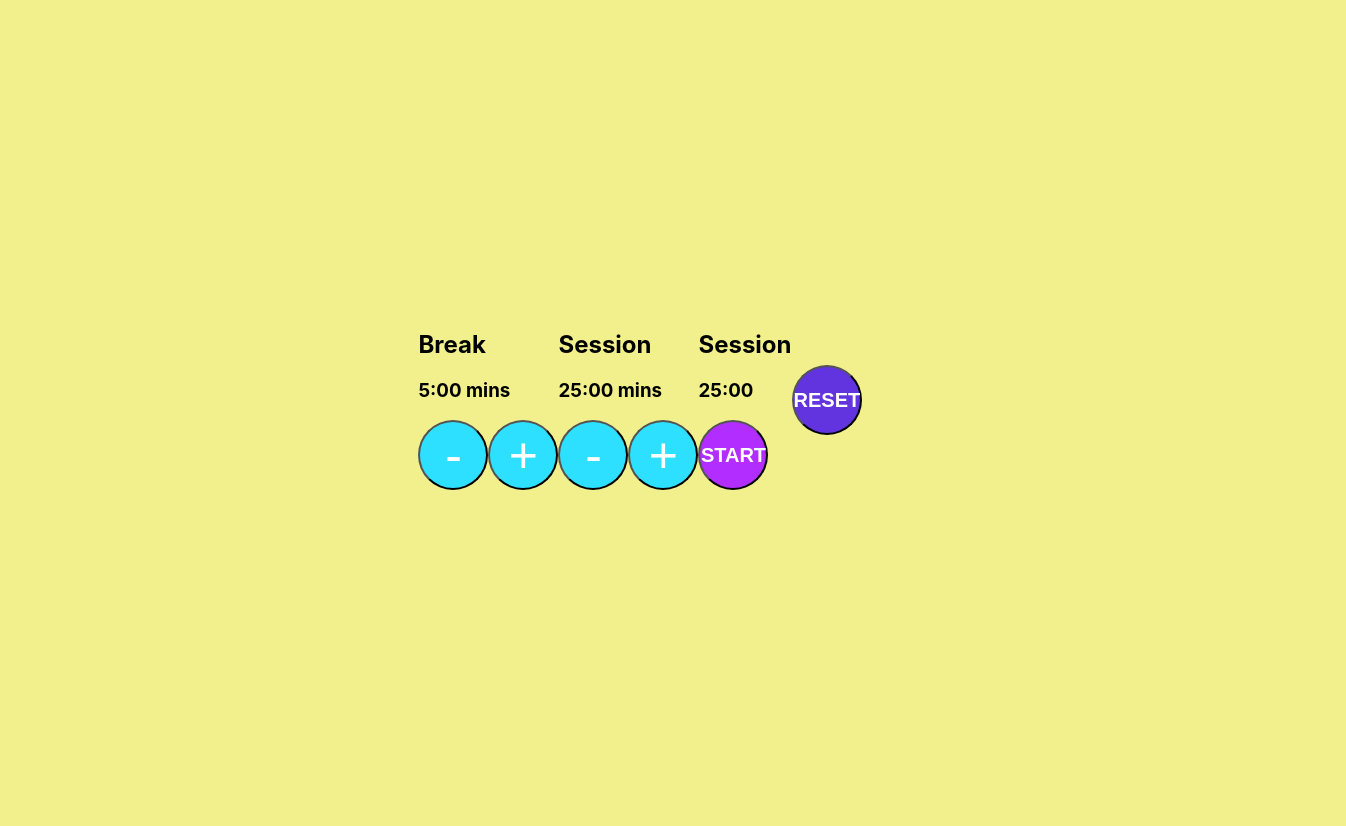
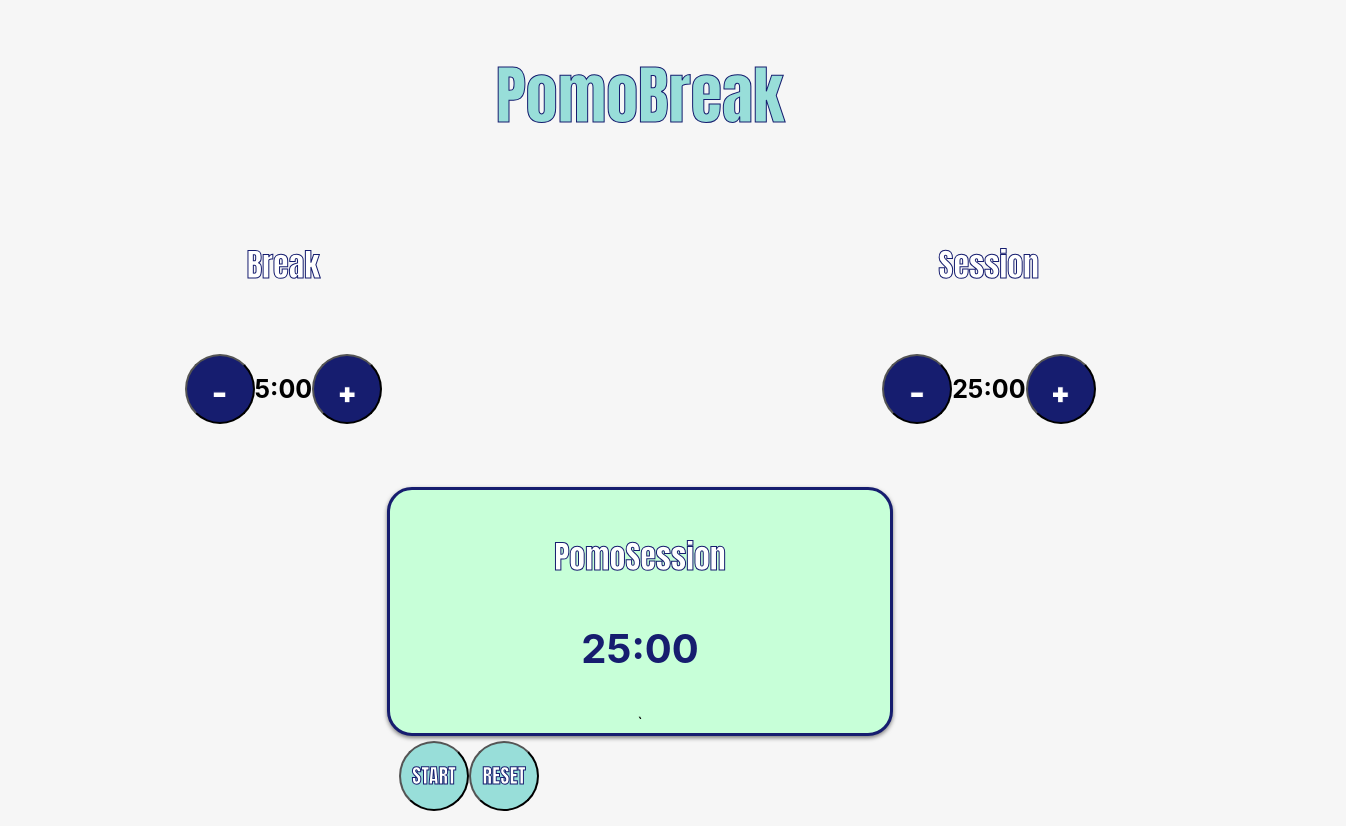
Before and after one commit to victoriadealba/Pomobreak, a React (Create React App) app in the folder client/: page / in a window 1280 px wide. Shown: the whole page, 1346 px wide, since content can reach past the window. Before the commit the page ends 800 px from the top, so only its background shows below. Built offline with nearby package versions, Linux system fonts and the light colour scheme.

Commit message:
Updated UI with better spacing and color pallette

```diff
--- a/client/src/App.css
+++ b/client/src/App.css
@@ -1,28 +1,83 @@
 body {
-  background-color: #f1f08d;
+  background-color:#F6F6F6;
 }
 
+main{
+  display: flex;
+  flex-direction: column;
+  height: 90vh;
+  justify-content: center;
+  align-items: center;
+}
+h2{
+  padding-top:100px;
+  font-size: 4rem;
+  color: #98DED9;
+  -webkit-text-stroke: 1px #161D6F;
+   font-family: Impact, fantasy;
+ }
+ h4{
+   text-align: center;
+   font-size: 2rem;
+   color:white ;
+   -webkit-text-stroke: 1px #161D6F;
+   font-family: Impact, fantasy;
 
-.timecontainer{
-  width: 100vw;
-  height: 100vh;
-  margin: 0;
-  padding: 0;
+
+ }
+ h3{
+   font-size: 40px;
+   color: #161D6F;
+
+ }
+ h5{
+   font-size: 25px;
+
+ }
+
+.intervals{
   display: flex;
+  margin: 0 250px;
+  padding-top: 0.05%;
   align-items: center;
-  justify-content: center;
+}
+.interval-container{
+
+  display:flex;
+  margin:1px;
+
+
 }
 
+.timer-container{
+  border: 3px solid #161D6F;
+  background-color:  #C7FFD8;
+  margin-top: 40px;
+  border-radius: 25px;
+  width: 500px;
+  text-align: center;
+  box-shadow: 0 2px 4px rgba(0,0,0,0.50);
+}
+.timer-button-pos{
+  text-align: center;
+  display:flex;
+  flex-direction:row;
+  width:300px;
+  height:80px;
+  padding: 5px 12px;
+}
 
 
 .ui.button{
   width: 70px;
   height: 70px;
   padding: 0;
-  background:rgb(98, 52, 223);
+  background:#98DED9;
   color: rgb(255, 255, 255);
   border-radius: 35px;
   font-size: 20px;
+  -webkit-text-stroke: 1px #161D6F;
+  font-family: Impact, fantasy;
   font-weight: 700;
   line-height: 50px;
   text-transform: uppercase;
@@ -31,11 +86,13 @@ body {
   width: 70px;
   height: 70px;
   padding: 0;
-  background:rgb(178, 45, 255);
+  background:#98DED9;
   color: rgb(255, 255, 255);
   border-radius: 35px;
   font-size: 20px;
   font-weight: 700;
+  -webkit-text-stroke: 1px #161D6F;
+  font-family: Impact, fantasy;
   line-height: 50px;
   text-transform: uppercase;
 }
@@ -44,8 +101,8 @@ body {
 .ui.button.plus {
   width: 70px;
   height: 70px;
-  padding: 0;
-  background:rgb(46, 224, 255);
+  padding:0;
+  background:#161D6F;
   color: rgb(255, 255, 255);
   border-radius: 35px;
   font-size: 50px;
--- a/client/src/App.js
+++ b/client/src/App.js
@@ -10,7 +10,7 @@ function App () {
   const [sessionLength, setSessionLength] = useState(1500)
   const [intervalLength, setIntervalLength] = useState(null);
   const [timeLeft, setTimeLeft] = useState(sessionLength);
-  const [currIntervalType, setCurrIntervalType] = useState('Session');    //For Session or Break, start in session
+  const [currIntervalType, setCurrIntervalType] = useState('PomoSession');    //For Session or Break, start in session
 
   //Formatting Clock Display from ss to hr:mm:ss
   const clockFormat = (seconds) => {
@@ -69,6 +69,8 @@ function App () {
   //Timer implementation, combine session and break
   //Timer starts if the intervallength is not null
   const timerStarted = intervalLength != null;
+ //Handle Reset Button
+  //Handle Reset Button
 
   const clickStartStop = () => {
       if(timerStarted) {
@@ -97,15 +99,15 @@ function App () {
                   //If session:
                       //Switch to break
                           //setTimeLeft to breakLength
-                  if(currIntervalType === 'Session') {
-                      setCurrIntervalType('Break');
+                  if(currIntervalType === 'PomoSession') {
+                      setCurrIntervalType('PomoBreak');
                       setTimeLeft(breakLength);
                   }
                   //Switch to break:
                       //Switch to session
                           //setTimeLeft to sessionLength
-                  else if(currIntervalType === 'Break') {
-                      setCurrIntervalType('Session');
+                  else if(currIntervalType === 'PomoBreak') {
+                      setCurrIntervalType('PomoSession');
                       setTimeLeft(sessionLength);
                   }
               })
@@ -114,24 +116,24 @@ function App () {
       }
   }
 
-  //Handle Reset Button
   const clickReset = () => {
     //TODO
     //set intervalLength to null
     //reset session length to 25 minutes,=
     //reset break length to 5 minutes
     //reset timer to 25 minutes (initial values)
-
     clearInterval(intervalLength);
     setIntervalLength(null);
-    setCurrIntervalType('Session');
+    setCurrIntervalType('PomoSession');
     setSessionLength(60 * 25);
     setBreakLength(60 * 5);
     setTimeLeft(60 * 25);
   }
 
-  return <div className='App'>
-    <div className = 'timecontainer'>
+  return (
+    <main>
+      <h2>PomoBreak</h2>
+      <section className='interval-container'>
       <BreakInterval
       breakLength={breakLength}
       reduceBreakOneMinute={reduceBreakOneMinute}
@@ -144,6 +146,7 @@ function App () {
       increaseSessionOneMinute={increaseSessionOneMinute}
       clockFormat={clockFormat} />
 
+      </section>
       <Timer
    sessionLength={sessionLength}
    breakLength={breakLength}
@@ -152,11 +155,16 @@ function App () {
    timeLeft={timeLeft}
    startButtonLabel={timerStarted? 'Stop' : 'Start'}
    clockFormat={clockFormat}
+   clickReset={clickReset}
     />
-   <button class = "ui button" id="reset-button" onClick={clickReset}>Reset</button>
 
-    </div>
-  </div>
+
+
+
+
+
+    </main>
+  );
 
 }
 
--- a/client/src/components/BreakInterval.js
+++ b/client/src/components/BreakInterval.js
@@ -9,15 +9,19 @@ const Breakinterval = (props) => {
   } = props;
 
   return (
-    <div>
-      <h2 id="break-label">Break</h2>
-      <h3 id='break-length'>{clockFormat(breakLength)} mins</h3>
-      <div className='row'>
+    <section>
+      <h4>Break</h4>
+         <section class = 'intervals'>
       <button class = "ui button plus" id='break-reduce' onClick={reduceBreakOneMinute}>-</button>
+      <h5 id='break-length'>{clockFormat(breakLength)} </h5>
       <button  class= "ui button plus" id='break-increase' onClick={increaseBreakOneMinute}>+</button>
-      </div>
+      </section>
+    </section>
 
-    </div>
+
+
+
+
   )
 };
 
--- a/client/src/components/SessionInterval.js
+++ b/client/src/components/SessionInterval.js
@@ -10,13 +10,19 @@ const Sessioninterval = (props) => {
 
 
   return (
-    <div>
-      <h2 id="session-label">Session</h2>
-      <h3 id='session-length'>{clockFormat(sessionLength)} mins</h3>
+    <section>
+      <h4>Session</h4>
+       <section class = 'intervals'>
 
       <button class = "ui button plus" id='session-reduce' onClick={reduceSessionOneMinute}>-</button>
+      <h5 id='session-length'>{clockFormat(sessionLength)} </h5>
       <button class = "ui button plus" id='session-increase' onClick={increaseSessionOneMinute}>+</button>
-    </div>
+    </section>
+
+    </section>
+
+
+
   )
 };
 
--- a/client/src/components/Timer.js
+++ b/client/src/components/Timer.js
@@ -7,16 +7,27 @@ const Timer = (props) => {
         startButtonLabel,
         timeLeft,
         clockFormat,
+        clickReset
     } = props;
 
   return (
-    <div>
-        <h2 id='timer-label'>{timerLabel}</h2>
-        <h3 id='time-left'>{clockFormat(timeLeft)}</h3>
-        <button class= "ui button start" id='start-stop' onClick={clickStartStop}>
-            {startButtonLabel}
-        </button>
-    </div>
+    <section>
+       <section class = 'timer-container'>
+
+      <h4 id='timer-label'>{timerLabel}</h4>
+      <h3 id='time-left'>{clockFormat(timeLeft)}</h3>
+
+    ` </section>
+      <section class = 'timer-button-pos'>
+      <button class= "ui button start" id='start-stop' onClick={clickStartStop}>
+          {startButtonLabel}
+      </button>
+      <button class = "ui button" id="reset-button" onClick={clickReset}>Reset</button>
+      </section>
+
+
+    </section>
+
   )
 }
 
```
Lines whose indentation alone changed are shown as unchanged.
